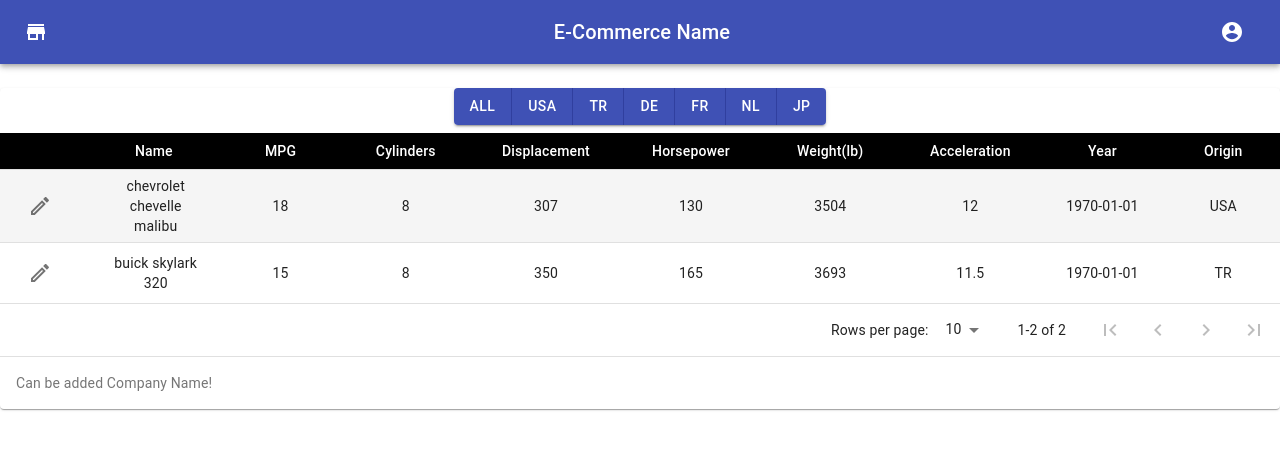
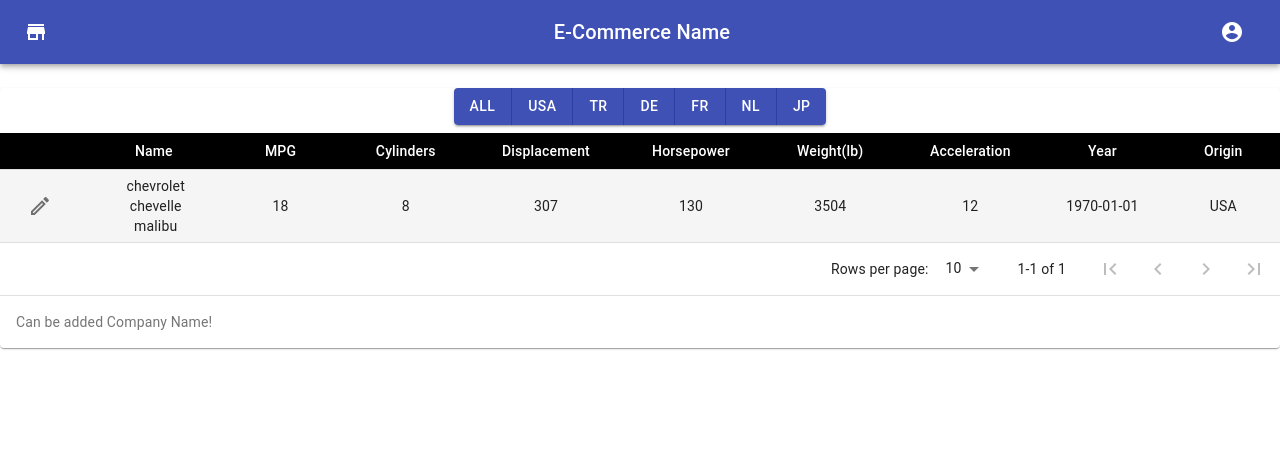
Before and after one commit to msymbolEJA/frontend-textile, a React (Create React App) app: page /orders in a window 1280 px wide. Shown: the top 450 px of the page. Built offline with nearby package versions, Linux system fonts and the light colour scheme; sample sign-in values are in the browser's storage.

Commit message:
delete 1 data

```diff
--- a/src/helper/Data.js
+++ b/src/helper/Data.js
@@ -11,18 +11,6 @@ const data = [
     Year: "1970-01-01",
     Origin: "USA",
   },
-  {
-    id: 2,
-    Name: "buick skylark 320",
-    Miles_per_Gallon: 15,
-    Cylinders: 8,
-    Displacement: 350,
-    Horsepower: 165,
-    Weight_in_lbs: 3693,
-    Acceleration: 11.5,
-    Year: "1970-01-01",
-    Origin: "TR",
-  },
 ];
 
 export default data;
```
